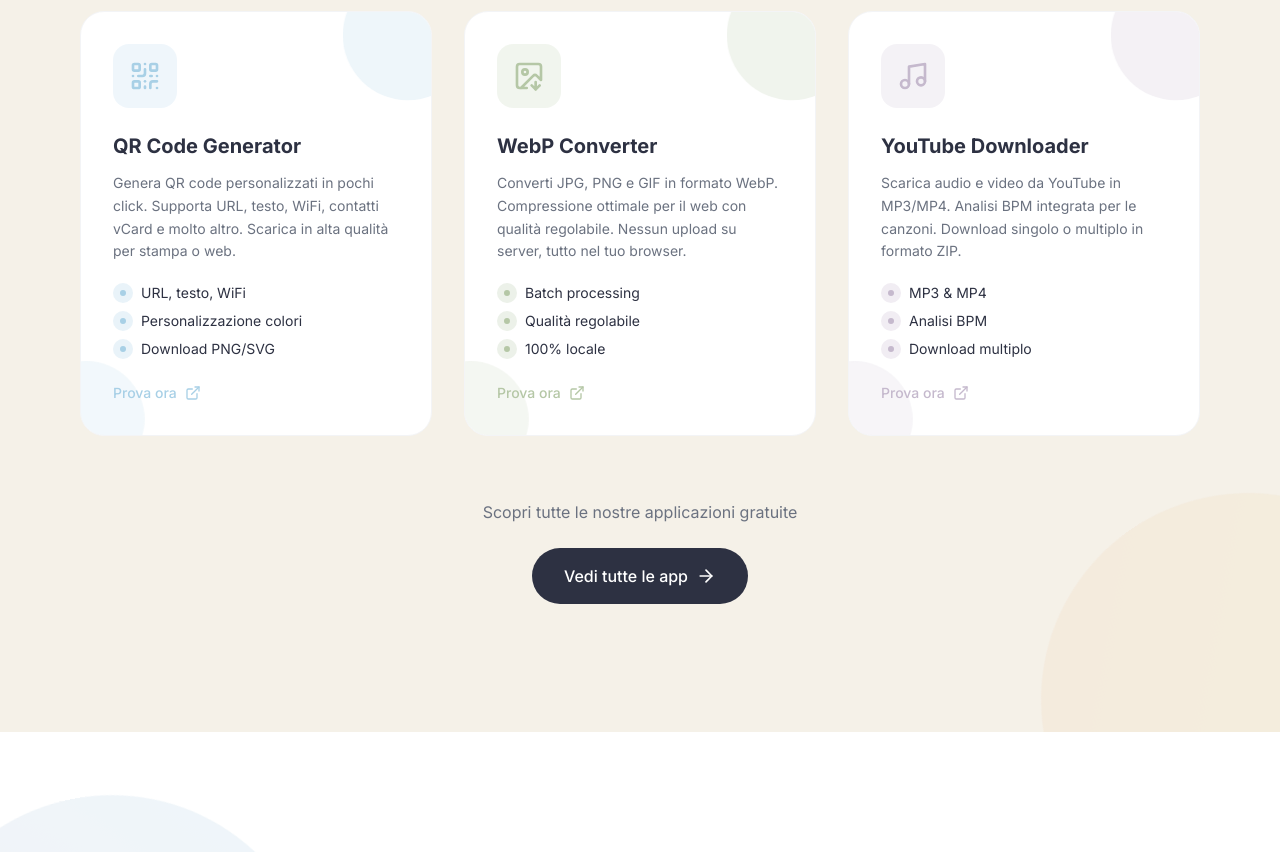
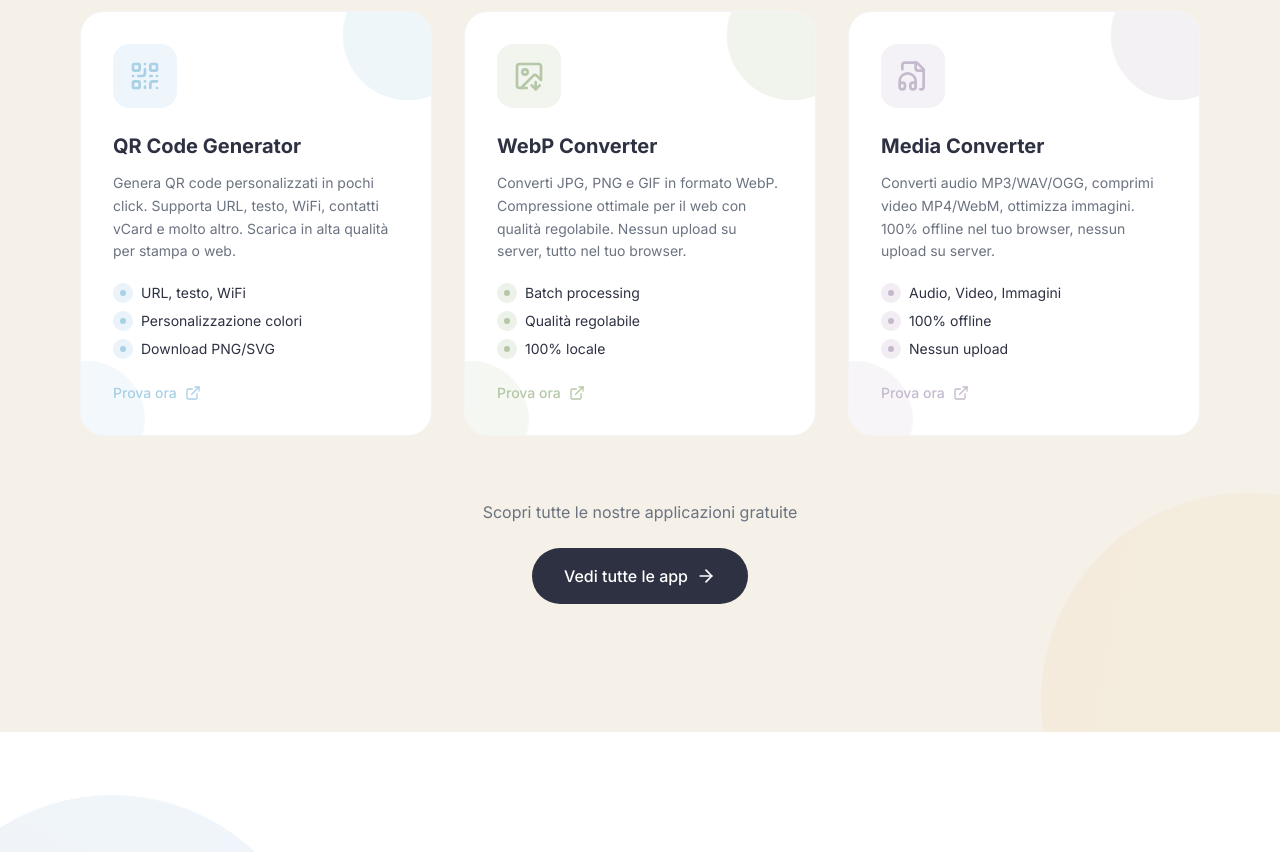
Before and after one commit to CloreM-Fine/Landing-Eterea, a React (Vite) app: page / in a window 1280 px wide. Shown: the part 4580-5432 px from the top of the page. Built offline with nearby package versions, Linux system fonts and the light colour scheme.

Commit message:
chore: update Apps section with Media Converter card

```diff
--- a/src/components/sections/Apps.tsx
+++ b/src/components/sections/Apps.tsx
@@ -1,5 +1,5 @@
 import { motion } from 'framer-motion';
-import { QrCode, ImageDown, Music, ArrowRight, ExternalLink, Sparkles } from 'lucide-react';
+import { QrCode, ImageDown, FileAudio, ArrowRight, ExternalLink, Sparkles } from 'lucide-react';
 
 const apps = [
   {
@@ -22,12 +22,12 @@
   },
   {
     id: 3,
-    title: 'YouTube Downloader',
-    description: 'Scarica audio e video da YouTube in MP3/MP4. Analisi BPM integrata per le canzoni. Download singolo o multiplo in formato ZIP.',
-    icon: Music,
+    title: 'Media Converter',
+    description: 'Converti audio MP3/WAV/OGG, comprimi video MP4/WebM, ottimizza immagini. 100% offline nel tuo browser, nessun upload su server.',
+    icon: FileAudio,
     color: '#C5B9CD',
     url: 'https://app.etereastudio.it/apps/youtube',
-    features: ['MP3 & MP4', 'Analisi BPM', 'Download multiplo'],
+    features: ['Audio, Video, Immagini', '100% offline', 'Nessun upload'],
   },
 ];
 
```
